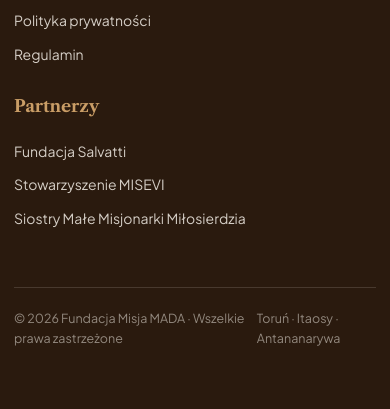
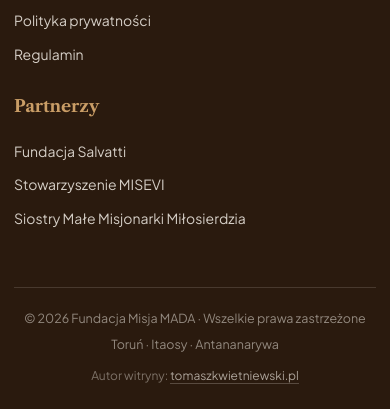
Before and after one commit to tomasz-kwietniewski/misja-mada, a PHP site: page /404.html in a window 390 px wide. Shown: the part 2369-2778 px from the top of the page. Before the commit the page ends 2715 px from the top, so only its background shows below. Run offline with PHP 8.4, Linux system fonts and the light colour scheme.

Commit message:
stopka: podpis autora witryny (tomaszkwietniewski.pl) na 16 podstronach
- nowa, wysrodkowana linia "Autor witryny: tomaszkwietniewski.pl" pod
  paskiem copyright w stopce; link target=_blank rel="author noopener"
- style .footer-author + wariant mobilny footer-bottom (kolumna) w site.css
- i18n: klucz "Autor witryny:" w slownikach PL/EN/FR
  (EN "Website by:", FR "Site realise par :"); nazwa domeny zostaje doslowna

Co-Authored-By: Claude Opus 4.8 <noreply@anthropic.com>

```diff
--- a/404.html
+++ b/404.html
@@ -250,6 +250,7 @@
       <span>© <span class="js-year">2026</span> Fundacja Misja MADA · Wszelkie prawa zastrzeżone</span>
       <span>Toruń · Itaosy · Antananarywa</span>
     </div>
+    <div class="footer-author">Autor witryny: <a href="https://tomaszkwietniewski.pl" target="_blank" rel="author noopener">tomaszkwietniewski.pl</a></div>
   </div>
 </footer>
 
--- a/archiwum-wydarzen.html
+++ b/archiwum-wydarzen.html
@@ -581,6 +581,7 @@
       <span>© <span class="js-year">2026</span> Fundacja Misja MADA · Wszelkie prawa zastrzeżone</span>
       <span>Toruń · Itaosy · Antananarywa</span>
     </div>
+    <div class="footer-author">Autor witryny: <a href="https://tomaszkwietniewski.pl" target="_blank" rel="author noopener">tomaszkwietniewski.pl</a></div>
   </div>
 </footer>
 
--- a/assets/i18n-dict-fr.js
+++ b/assets/i18n-dict-fr.js
@@ -169,6 +169,7 @@ window.MADA_I18N_FR = {
   "Siostry Małe Misjonarki Miłosierdzia (Siostry Orionistki)": "Petites Sœurs Missionnaires de la Charité (Sœurs Orionistes)",
   "© 2026 Fundacja Misja MADA · Wszelkie prawa zastrzeżone": "© 2026 Fondation Misja MADA · Tous droits réservés",
   "Toruń · Itaosy · Antananarywa": "Toruń · Itaosy · Antananarivo",
+  "Autor witryny:": "Site réalisé par :",
   "Szukaj na stronie": "Rechercher sur le site",
   "Facebook Fundacji": "Facebook de la Fondation",
   "Kopiuj numer konta PLN": "Copier le numéro de compte PLN",
--- a/assets/i18n-dict.js
+++ b/assets/i18n-dict.js
@@ -169,6 +169,7 @@ window.MADA_I18N = {
   "Siostry Małe Misjonarki Miłosierdzia (Siostry Orionistki)": "Little Missionary Sisters of Charity (Orionist Sisters)",
   "© 2026 Fundacja Misja MADA · Wszelkie prawa zastrzeżone": "© 2026 Misja MADA Foundation · All rights reserved",
   "Toruń · Itaosy · Antananarywa": "Toruń · Itaosy · Antananarivo",
+  "Autor witryny:": "Website by:",
   "Szukaj na stronie": "Search the site",
   "Facebook Fundacji": "Foundation's Facebook",
   "Kopiuj numer konta PLN": "Copy PLN account number",
--- a/assets/site.css
+++ b/assets/site.css
@@ -346,8 +346,27 @@ footer ul a:hover { color: var(--gold); }
 
 .footer-bottom {
   display: flex; justify-content: space-between; align-items: center;
-  padding: 20px 0 24px;
+  padding: 20px 0 12px;
   font-size: 12.5px; color: rgba(250,245,238,.5);
+}
+.footer-author {
+  text-align: center;
+  padding: 0 0 24px;
+  font-size: 12px;
+  color: rgba(250,245,238,.4);
+}
+.footer-author a {
+  color: rgba(250,245,238,.62);
+  text-decoration: none;
+  border-bottom: 1px solid rgba(250,245,238,.22);
+  transition: color .2s ease, border-color .2s ease;
+}
+.footer-author a:hover {
+  color: rgba(250,245,238,.9);
+  border-bottom-color: rgba(250,245,238,.5);
+}
+@media (max-width: 560px) {
+  .footer-bottom { flex-direction: column; gap: 6px; text-align: center; }
 }
 
 .foot-wesprzyj {
--- a/co-robimy.html
+++ b/co-robimy.html
@@ -978,6 +978,7 @@
       <span>© <span class="js-year">2026</span> Fundacja Misja MADA · Wszelkie prawa zastrzeżone</span>
       <span>Toruń · Itaosy · Antananarywa</span>
     </div>
+    <div class="footer-author">Autor witryny: <a href="https://tomaszkwietniewski.pl" target="_blank" rel="author noopener">tomaszkwietniewski.pl</a></div>
   </div>
 </footer>
 
--- a/dziekujemy.html
+++ b/dziekujemy.html
@@ -289,6 +289,7 @@
       <span>© <span class="js-year">2026</span> Fundacja Misja MADA · Wszelkie prawa zastrzeżone</span>
       <span>Toruń · Itaosy · Antananarywa</span>
     </div>
+    <div class="footer-author">Autor witryny: <a href="https://tomaszkwietniewski.pl" target="_blank" rel="author noopener">tomaszkwietniewski.pl</a></div>
   </div>
 </footer>
 
--- a/index.html
+++ b/index.html
@@ -1339,6 +1339,7 @@ document.addEventListener('DOMContentLoaded', function () {
       <span>© <span class="js-year">2026</span> Fundacja Misja MADA · Wszelkie prawa zastrzeżone</span>
       <span>Toruń · Itaosy · Antananarywa</span>
     </div>
+    <div class="footer-author">Autor witryny: <a href="https://tomaszkwietniewski.pl" target="_blank" rel="author noopener">tomaszkwietniewski.pl</a></div>
   </div>
 </footer>
 
--- a/kontakt.html
+++ b/kontakt.html
@@ -578,6 +578,7 @@ z nami</h1>
       <span>© <span class="js-year">2026</span> Fundacja Misja MADA · Wszelkie prawa zastrzeżone</span>
       <span>Toruń · Itaosy · Antananarywa</span>
     </div>
+    <div class="footer-author">Autor witryny: <a href="https://tomaszkwietniewski.pl" target="_blank" rel="author noopener">tomaszkwietniewski.pl</a></div>
   </div>
 </footer>
 
--- a/newsletter-zapisano.html
+++ b/newsletter-zapisano.html
@@ -284,6 +284,7 @@
       <span>© <span class="js-year">2026</span> Fundacja Misja MADA · Wszelkie prawa zastrzeżone</span>
       <span>Toruń · Itaosy · Antananarywa</span>
     </div>
+    <div class="footer-author">Autor witryny: <a href="https://tomaszkwietniewski.pl" target="_blank" rel="author noopener">tomaszkwietniewski.pl</a></div>
   </div>
 </footer>
 
--- a/o-nas.html
+++ b/o-nas.html
@@ -929,6 +929,7 @@
       <span>© <span class="js-year">2026</span> Fundacja Misja MADA · Wszelkie prawa zastrzeżone</span>
       <span>Toruń · Itaosy · Antananarywa</span>
     </div>
+    <div class="footer-author">Autor witryny: <a href="https://tomaszkwietniewski.pl" target="_blank" rel="author noopener">tomaszkwietniewski.pl</a></div>
   </div>
 </footer>
 
--- a/oswiadczenie-o-wizerunku.html
+++ b/oswiadczenie-o-wizerunku.html
@@ -311,6 +311,7 @@
       <span>© <span class="js-year">2026</span> Fundacja Misja MADA · Wszelkie prawa zastrzeżone</span>
       <span>Toruń · Itaosy · Antananarywa</span>
     </div>
+    <div class="footer-author">Autor witryny: <a href="https://tomaszkwietniewski.pl" target="_blank" rel="author noopener">tomaszkwietniewski.pl</a></div>
   </div>
 </footer>
 
--- a/platnosc-nieudana.html
+++ b/platnosc-nieudana.html
@@ -287,6 +287,7 @@
       <span>© <span class="js-year">2026</span> Fundacja Misja MADA · Wszelkie prawa zastrzeżone</span>
       <span>Toruń · Itaosy · Antananarywa</span>
     </div>
+    <div class="footer-author">Autor witryny: <a href="https://tomaszkwietniewski.pl" target="_blank" rel="author noopener">tomaszkwietniewski.pl</a></div>
   </div>
 </footer>
 
--- a/polityka-prywatnosci.html
+++ b/polityka-prywatnosci.html
@@ -453,6 +453,7 @@
       <span>© <span class="js-year">2026</span> Fundacja Misja MADA · Wszelkie prawa zastrzeżone</span>
       <span>Toruń · Itaosy · Antananarywa</span>
     </div>
+    <div class="footer-author">Autor witryny: <a href="https://tomaszkwietniewski.pl" target="_blank" rel="author noopener">tomaszkwietniewski.pl</a></div>
   </div>
 </footer>
 
--- a/regulamin-adopcja-serca.html
+++ b/regulamin-adopcja-serca.html
@@ -310,6 +310,7 @@
       <span>© <span class="js-year">2026</span> Fundacja Misja MADA · Wszelkie prawa zastrzeżone</span>
       <span>Toruń · Itaosy · Antananarywa</span>
     </div>
+    <div class="footer-author">Autor witryny: <a href="https://tomaszkwietniewski.pl" target="_blank" rel="author noopener">tomaszkwietniewski.pl</a></div>
   </div>
 </footer>
 
--- a/regulamin-serwisu.html
+++ b/regulamin-serwisu.html
@@ -370,6 +370,7 @@
       <span>© <span class="js-year">2026</span> Fundacja Misja MADA · Wszelkie prawa zastrzeżone</span>
       <span>Toruń · Itaosy · Antananarywa</span>
     </div>
+    <div class="footer-author">Autor witryny: <a href="https://tomaszkwietniewski.pl" target="_blank" rel="author noopener">tomaszkwietniewski.pl</a></div>
   </div>
 </footer>
 
--- a/sprawozdania.html
+++ b/sprawozdania.html
@@ -548,6 +548,7 @@
       <span>© <span class="js-year">2026</span> Fundacja Misja MADA · Wszelkie prawa zastrzeżone</span>
       <span>Toruń · Itaosy · Antananarywa</span>
     </div>
+    <div class="footer-author">Autor witryny: <a href="https://tomaszkwietniewski.pl" target="_blank" rel="author noopener">tomaszkwietniewski.pl</a></div>
   </div>
 </footer>
 
--- a/wydarzenia.html
+++ b/wydarzenia.html
@@ -613,6 +613,7 @@
       <span>© <span class="js-year">2026</span> Fundacja Misja MADA · Wszelkie prawa zastrzeżone</span>
       <span>Toruń · Itaosy · Antananarywa</span>
     </div>
+    <div class="footer-author">Autor witryny: <a href="https://tomaszkwietniewski.pl" target="_blank" rel="author noopener">tomaszkwietniewski.pl</a></div>
   </div>
 </footer>
 
--- a/wydarzenie.html
+++ b/wydarzenie.html
@@ -367,6 +367,7 @@
       <span>© <span class="js-year">2026</span> Fundacja Misja MADA · Wszelkie prawa zastrzeżone</span>
       <span>Toruń · Itaosy · Antananarywa</span>
     </div>
+    <div class="footer-author">Autor witryny: <a href="https://tomaszkwietniewski.pl" target="_blank" rel="author noopener">tomaszkwietniewski.pl</a></div>
   </div>
 </footer>
 
```
